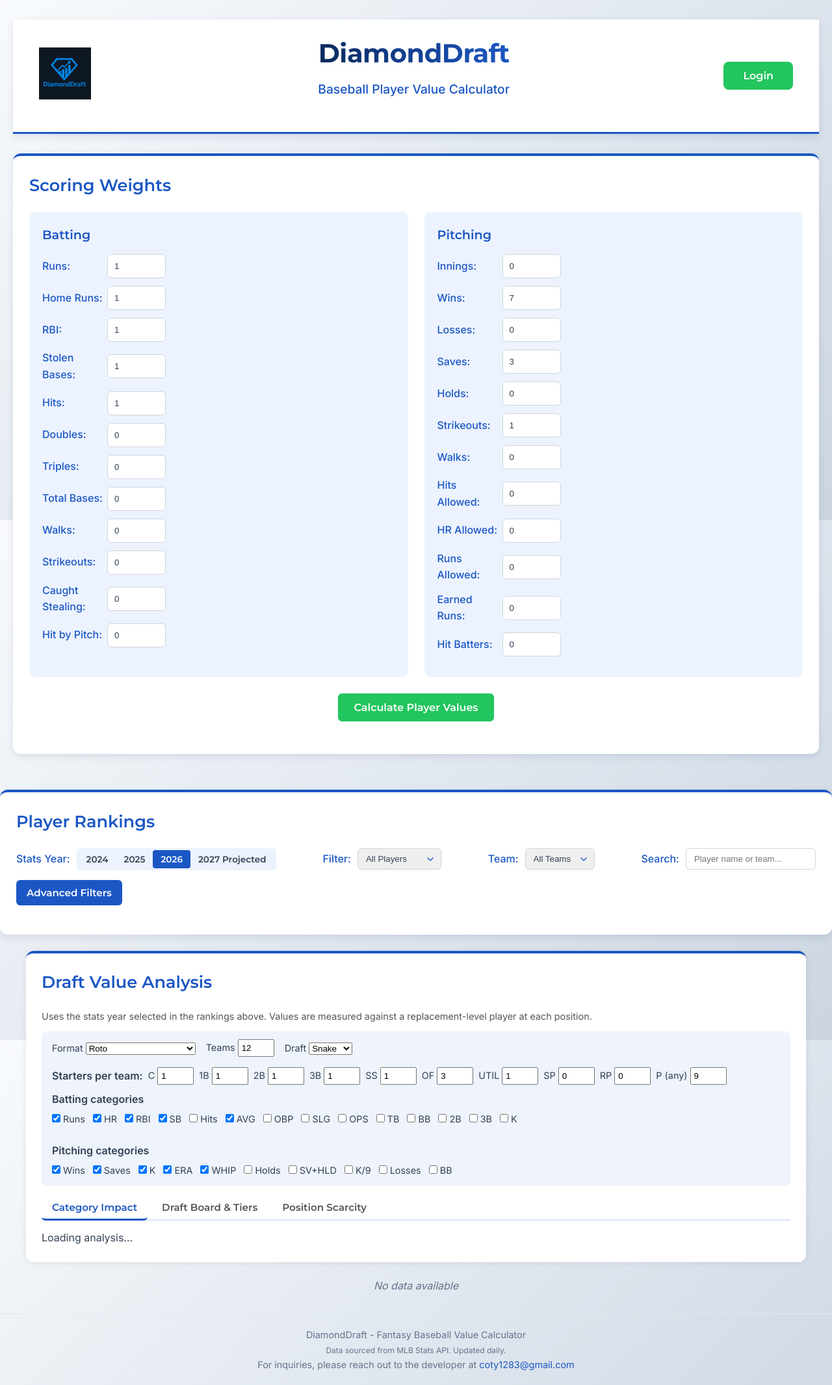
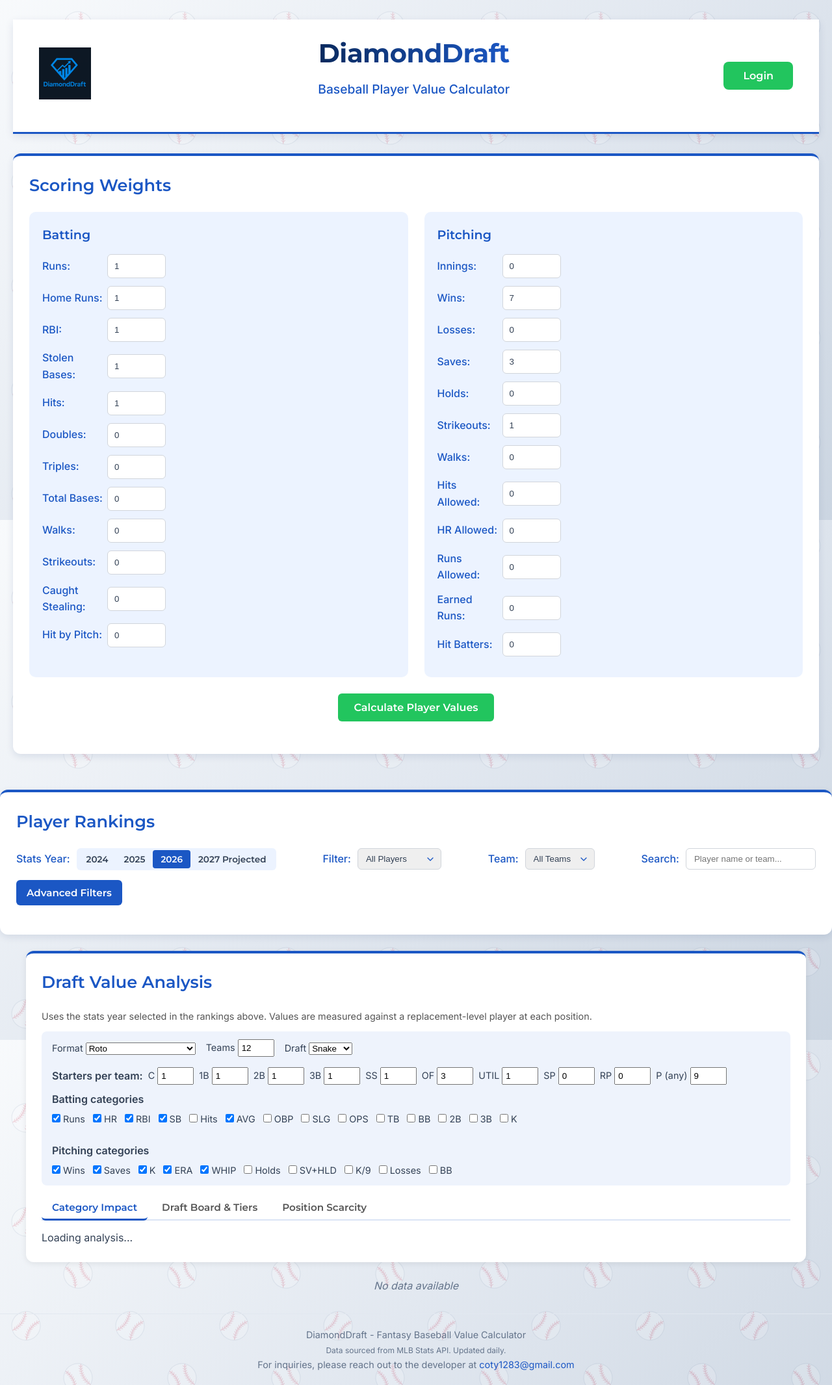
Before and after one commit to CotyW/DiamondDraft, a Flask app: template templates/index.html in a window 1280 px wide. Shown: the whole page at 65% size. Run offline with Flask 3, Linux system fonts and the light colour scheme; the template is opened without the code that fills it, so the values that code supplies are empty; some libraries are stand-ins or nearby versions.

Commit message:
Add a faded baseball wallpaper behind the page
A small hand-drawn SVG tile (two baseballs, offset and turned) repeats
at low opacity over the existing gradient.

Co-Authored-By: Claude Opus 5.5 <noreply@anthropic.com>

```diff
--- a/static/styles.css
+++ b/static/styles.css
@@ -40,6 +40,12 @@ body {
     line-height: 1.6;
     color: var(--text);
     background-color: var(--background);
+    /* Faded baseball wallpaper (static/img/baseball-pattern.svg) over the soft gradient */
+    background-image: url('img/baseball-pattern.svg'),
+                      linear-gradient(135deg, #F8FAFC 0%, #E2E8F0 50%, #CBD5E1 100%);
+    background-size: 160px 160px, auto;
+    background-repeat: repeat, no-repeat;
+    background-attachment: fixed;
 }
 
 /* Container */
```
Also changed, not shown: static/img/baseball-pattern.svg (added).
